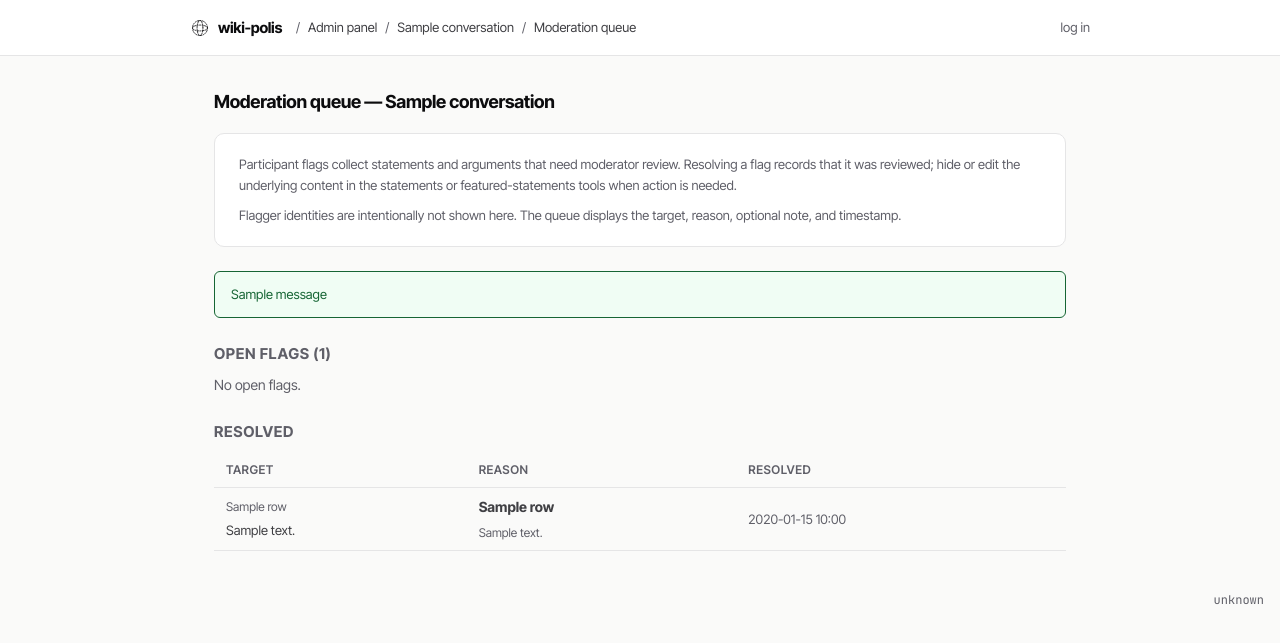
After one commit to lgelauff/wiki-polis, a Flask app: template v2/templates/admin_flags.html in a window 1280 px wide. The commit adds this page. Shown: the top 643 px of the page. Run offline with Flask 3, Linux system fonts and the light colour scheme; the template is opened without the code that fills it: most values are stand-ins (such as "Sample title", 1, 10 or a date in 2020); one stand-in notice (Sample message) is shown; parts of the project's set-up code (start-up, migrations or seed data) failed here and were passed over; some libraries are stand-ins or nearby versions.

Commit message:
feat: add community flag review queue (#138)

```diff
--- a/v2/app.py
+++ b/v2/app.py
@@ -34,10 +34,10 @@ from sqlalchemy.exc import IntegrityError, SQLAlchemyError
 from sqlalchemy.orm import joinedload
 from wtforms.validators import ValidationError
 
-from db import (ACCESS_POLICIES, ADMIN_ROLES, AdminRole, Argument, ArgumentSideState,
-                ArgumentVote, AuditEvent, Conversation, ConversationBan, ConversationInvite,
-                FeaturedStatement, Participant, Participation, StatementProvenance,
-                StatementSimilarityScore, db)
+from db import (ACCESS_POLICIES, ADMIN_ROLES, FLAG_CATEGORIES, AdminRole, Argument,
+                ArgumentSideState, ArgumentVote, AuditEvent, ContentFlag, Conversation,
+                ConversationBan, ConversationInvite, FeaturedStatement, Participant,
+                Participation, StatementProvenance, StatementSimilarityScore, db)
 from polis_admin import (PolisParticipantClient, PolisParticipantError,
                          PolisServerClient, PolisServerError)
 from seed_csv import (MAX_FILE_BYTES, MAX_ROWS, MAX_TEXT_CHARS, ParseResult,
@@ -1377,6 +1377,12 @@ admin_bp = Blueprint('admin', __name__)
 
 # nh3 tag allowlist for CSV import sanitisation — no HTML tags permitted.
 _NH3_NO_TAGS: frozenset[str] = frozenset()
+_FLAG_CATEGORY_LABELS = {
+    'personal_attack': 'Personal attack',
+    'privacy': 'Privacy violation',
+    'off_topic': 'Off-topic',
+    'other': 'Other',
+}
 participant_bp = Blueprint('participant', __name__)
 
 
@@ -1534,6 +1540,7 @@ def _seed_statement_lock_reason(conv: Conversation) -> str | None:
 def _delete_local_conversation(conv: Conversation) -> None:
     """Delete local rows owned by a conversation after external deletion guards pass."""
     conv_id = conv.id
+    ContentFlag.query.filter_by(conversation_id=conv_id).delete(synchronize_session=False)
     featured_ids = [
         row[0] for row in db.session.query(FeaturedStatement.id)
         .filter_by(conversation_id=conv_id)
@@ -1582,6 +1589,68 @@ def _delete_local_conversation(conv: Conversation) -> None:
     )
     db.session.delete(conv)
 
+
+def _parse_content_flag_form() -> tuple[str, str | None]:
+    category = (request.form.get('category') or '').strip()
+    if category not in FLAG_CATEGORIES:
+        abort(400)
+    detail = nh3.clean((request.form.get('detail') or '').strip(),
+                       tags=_NH3_NO_TAGS)[:1000]
+    return category, detail or None
+
+
+def _existing_open_flag(
+    conv_id: int,
+    participant_id: int,
+    content_type: str,
+    category: str,
+    *,
+    statement_tid: int | None = None,
+    argument_id: int | None = None,
+) -> ContentFlag | None:
+    query = ContentFlag.query.filter_by(
+        conversation_id=conv_id,
+        participant_id=participant_id,
+        content_type=content_type,
+        category=category,
+        status='open',
+    )
+    if content_type == 'statement':
+        query = query.filter_by(statement_tid=statement_tid)
+    else:
+        query = query.filter_by(argument_id=argument_id)
+    return query.first()
+
+
+def _flag_rows_for_admin(conv: Conversation) -> list[dict]:
+    flags = (ContentFlag.query
+             .filter_by(conversation_id=conv.id)
+             .options(joinedload(ContentFlag.argument))
+             .order_by(ContentFlag.status, ContentFlag.created_at.desc())
+             .all())
+    statement_tids = [f.statement_tid for f in flags if f.content_type == 'statement']
+    statement_texts = {}
+    if statement_tids:
+        try:
+            statement_texts = _statement_text_map(conv.polis_id)
+        except PolisParticipantError:
+            statement_texts = {}
+    rows = []
+    for flag in flags:
+        if flag.content_type == 'argument':
+            target_text = flag.argument.body if flag.argument else 'Argument removed'
+            target_label = f'Argument #{flag.argument_id}'
+        else:
+            target_text = statement_texts.get(flag.statement_tid, 'Statement text unavailable')
+            target_label = f'Statement #{flag.statement_tid}'
+        rows.append({
+            'flag': flag,
+            'category_label': _FLAG_CATEGORY_LABELS.get(flag.category, flag.category),
+            'target_label': target_label,
+            'target_text': target_text,
+        })
+    return rows
+
 # ── Admin ─────────────────────────────────────────────────────────────────
 
 @admin_bp.get('/admin')
@@ -1615,6 +1684,10 @@ def admin_conversation_detail(conv_id):
     )
     invite_count      = ConversationInvite.query.filter_by(conversation_id=conv_id).count()
     participant_count = Participation.query.filter_by(conversation_id=conv_id).count()
+    open_flag_count   = ContentFlag.query.filter_by(
+        conversation_id=conv_id,
+        status='open',
+    ).count()
     can_organize      = _can_organize(conv)
     client            = _polis_server_client()
     polis_stats       = client.get_polis_stats(conv.polis_id)
@@ -1644,6 +1717,7 @@ def admin_conversation_detail(conv_id):
                            participants=participants,
                            invite_count=invite_count,
                            participant_count=participant_count,
+                           open_flag_count=open_flag_count,
                            polis_stats=polis_stats,
                            phase_stat_groups=_phase_stat_groups(conv, polis_stats, phase6_stats),
                            polis_stats_unavailable=polis_stats_unavailable,
@@ -1723,6 +1797,42 @@ def admin_conversation_participants(conv_id):
         rows=rows,
         statement_progress_unavailable=statement_progress_unavailable,
     )
+
+
+@admin_bp.get('/admin/conversations/<int:conv_id>/flags')
+@login_required
+def admin_conversation_flags(conv_id):
+    conv = _require_mod_for_conv(conv_id)
+    rows = _flag_rows_for_admin(conv)
+    open_count = sum(1 for row in rows if row['flag'].status == 'open')
+    return render_template(
+        'admin_flags.html',
+        conversation=conv,
+        rows=rows,
+        open_count=open_count,
+    )
+
+
+@admin_bp.post('/admin/conversations/<int:conv_id>/flags/<int:flag_id>/resolve')
+@login_required
+def admin_flag_resolve(conv_id, flag_id):
+    conv = _require_mod_for_conv(conv_id)
+    flag = ContentFlag.query.filter_by(
+        id=flag_id,
+        conversation_id=conv.id,
+    ).first_or_404()
+    note = nh3.clean((request.form.get('resolution_note') or '').strip(),
+                     tags=_NH3_NO_TAGS)[:1000]
+    actor = _current_participant()
+    flag.status = 'resolved'
+    flag.resolved_at = datetime.now(timezone.utc)
+    flag.resolved_by_id = actor.id if actor else None
+    flag.resolution_note = note or None
+    db.session.commit()
+    record_audit('content_flag.resolve', conv_id=conv.id, target_type='content_flag',
+                 target_id=flag.id, content_type=flag.content_type)
+    flash('Flag marked resolved.', 'success')
+    return redirect(url_for('admin.admin_conversation_flags', conv_id=conv.id))
 
 
 @admin_bp.post('/admin/conversations/<int:conv_id>/participants/<int:participant_id>/ban')
@@ -3065,6 +3175,90 @@ def argument_unhide(slug, arg_id):
     db.session.commit()
     return redirect(url_for('participant.conversation', slug=slug) + '#tab-arguments')
 
+
+@participant_bp.post('/c/<slug>/arguments/<int:arg_id>/flag')
+@login_required
+@limiter.limit('10 per minute')
+def argument_flag(slug, arg_id):
+    conv, part = _require_arg_participation(slug)
+    arg = Argument.query.filter_by(id=arg_id).first_or_404()
+    FeaturedStatement.query.filter_by(
+        id=arg.featured_statement_id, conversation_id=conv.id).first_or_404()
+    if arg.hidden:
+        flash('This argument is already under moderator review.', 'info')
+        return redirect(url_for('participant.conversation', slug=slug) + '#tab-arguments')
+    category, detail = _parse_content_flag_form()
+    if not _existing_open_flag(
+        conv.id,
+        part.participant_id,
+        'argument',
+        category,
+        argument_id=arg.id,
+    ):
+        db.session.add(ContentFlag(
+            conversation_id=conv.id,
+            participant_id=part.participant_id,
+            content_type='argument',
+            argument_id=arg.id,
+            category=category,
+            detail=detail,
+            status='open',
+        ))
+        db.session.commit()
+        record_audit('content_flag.create', conv_id=conv.id, target_type='argument',
+                     target_id=arg.id, category=category)
+    flash('Thanks - this has been sent to the moderator for review.', 'success')
+    return redirect(url_for('participant.conversation', slug=slug) + '#tab-arguments')
+
+
+@participant_bp.post('/c/<slug>/statements/<int:tid>/flag')
+@login_required
+@limiter.limit('10 per minute')
+def statement_flag(slug, tid):
+    conv = Conversation.query.filter_by(slug=slug).first_or_404()
+    if not conv.active or conv.paused:
+        abort(403)
+    participant = _current_participant()
+    if participant is None:
+        abort(403)
+    part = Participation.query.filter_by(
+        participant_id=participant.id,
+        conversation_id=conv.id,
+    ).first_or_404()
+    _abort_if_banned(conv, participant)
+
+    statements = _polis_server_client().get_statements(conv.polis_id)
+    if statements is not None:
+        all_statements = [s for group in statements for s in group]
+        matching = [s for s in all_statements if s.get('tid') == tid]
+        if not matching:
+            abort(404)
+        if matching[0].get('is_seed'):
+            abort(400)
+
+    category, detail = _parse_content_flag_form()
+    if not _existing_open_flag(
+        conv.id,
+        part.participant_id,
+        'statement',
+        category,
+        statement_tid=tid,
+    ):
+        db.session.add(ContentFlag(
+            conversation_id=conv.id,
+            participant_id=part.participant_id,
+            content_type='statement',
+            statement_tid=tid,
+            category=category,
+            detail=detail,
+            status='open',
+        ))
+        db.session.commit()
+        record_audit('content_flag.create', conv_id=conv.id, target_type='statement',
+                     target_id=tid, category=category)
+    flash('Thanks - this has been sent to the moderator for review.', 'success')
+    return redirect(url_for('participant.conversation', slug=slug) + '#tab-vote')
+
 # ── Identity reveal ───────────────────────────────────────────────────────
 
 @participant_bp.get('/c/<slug>/reveal')
--- a/v2/templates/admin_conversation.html
+++ b/v2/templates/admin_conversation.html
@@ -409,6 +409,11 @@
         <div class="manage-card-title">Participants</div>
         <div class="manage-card-desc">Review per-participant engagement and drop-off signals</div>
       </a>
+      <a class="manage-card" href="{{ url_for('admin.admin_conversation_flags', conv_id=conversation.id) }}">
+        <div class="manage-card-top"><span class="manage-card-count">{{ open_flag_count }} open</span></div>
+        <div class="manage-card-title">Moderation queue</div>
+        <div class="manage-card-desc">Review participant flags for statements and arguments</div>
+      </a>
     </div>
   </div>
 
--- /dev/null
+++ b/v2/templates/admin_flags.html
@@ -0,0 +1,132 @@
+{% extends "base.html" %}
+{% block title %}Moderation queue — {{ conversation.title }} — wiki-polis{% endblock %}
+{% block header_crumb %}
+<nav class="header-crumb" aria-label="Admin breadcrumb">
+  <span class="header-crumb-sep">/</span>
+  <a href="{{ url_for('admin.admin') }}">Admin panel</a>
+  <span class="header-crumb-sep">/</span>
+  <a href="{{ url_for('admin.admin_conversation_detail', conv_id=conversation.id) }}">{{ conversation.title | truncate(28, True, '…') }}</a>
+  <span class="header-crumb-sep">/</span>
+  <span>Moderation queue</span>
+</nav>
+{% endblock %}
+{% block content %}
+
+<div class="container">
+
+  <h2>Moderation queue — {{ conversation.title }}</h2>
+
+  <div class="landing-section" style="margin-bottom:1.5rem">
+    <p class="muted" style="font-size:13px;margin-bottom:.6rem">
+      Participant flags collect statements and arguments that need moderator review.
+      Resolving a flag records that it was reviewed; hide or edit the underlying content
+      in the statements or featured-statements tools when action is needed.
+    </p>
+    <p class="muted" style="font-size:13px;margin-bottom:0">
+      Flagger identities are intentionally not shown here. The queue displays the target,
+      reason, optional note, and timestamp.
+    </p>
+  </div>
+
+  {% with messages = get_flashed_messages(with_categories=true) %}
+  {% for category, message in messages %}
+  <div style="background:{% if category == 'error' %}#fef2f2;border-color:#fca5a5;color:#991b1b{% else %}#f0fdf4;border-color:#86efac;color:#166534{% endif %};border:1px solid;padding:.75rem 1rem;border-radius:6px;font-size:13px;margin-bottom:1.5rem">
+    {{ message }}
+  </div>
+  {% endfor %}
+  {% endwith %}
+
+  <h3 class="section-heading">Open flags{% if open_count %} ({{ open_count }}){% endif %}</h3>
+
+  {% set open_rows = rows | selectattr('flag.status', 'equalto', 'open') | list %}
+  {% if open_rows %}
+  <table class="admin-table" style="margin-bottom:1.5rem">
+    <thead>
+      <tr>
+        <th>Target</th>
+        <th>Reason</th>
+        <th>Flagged</th>
+        <th></th>
+      </tr>
+    </thead>
+    <tbody>
+      {% for row in open_rows %}
+      {% set flag = row.flag %}
+      <tr>
+        <td style="vertical-align:top">
+          <div style="font-size:12px;color:var(--muted);margin-bottom:.25rem">{{ row.target_label }}</div>
+          <div style="font-size:13px">{{ row.target_text }}</div>
+          {% if flag.content_type == 'statement' %}
+          <div style="margin-top:.35rem;font-size:12px">
+            <a href="{{ url_for('admin.admin_conversation_statements', conv_id=conversation.id) }}">review statements</a>
+          </div>
+          {% elif flag.content_type == 'argument' %}
+          <div style="margin-top:.35rem;font-size:12px">
+            <a href="{{ url_for('admin.admin_conversation_featured', conv_id=conversation.id) }}">review arguments</a>
+          </div>
+          {% endif %}
+        </td>
+        <td style="vertical-align:top">
+          <strong>{{ row.category_label }}</strong>
+          {% if flag.detail %}
+          <div class="muted" style="font-size:12px;margin-top:.25rem">{{ flag.detail }}</div>
+          {% endif %}
+        </td>
+        <td class="muted" style="vertical-align:top;white-space:nowrap">
+          {{ flag.created_at.strftime('%Y-%m-%d %H:%M') if flag.created_at else '' }}
+        </td>
+        <td style="vertical-align:top">
+          <form method="post"
+                action="{{ url_for('admin.admin_flag_resolve', conv_id=conversation.id, flag_id=flag.id) }}">
+            <input type="hidden" name="csrf_token" value="{{ csrf_token() }}">
+            <input type="text" name="resolution_note" placeholder="Resolution note (optional)" style="width:210px;margin-bottom:.35rem">
+            <button type="submit" class="btn-small">resolve</button>
+          </form>
+        </td>
+      </tr>
+      {% endfor %}
+    </tbody>
+  </table>
+  {% else %}
+  <p class="muted" style="font-size:14px;margin-bottom:1.5rem">No open flags.</p>
+  {% endif %}
+
+  <h3 class="section-heading">Resolved</h3>
+  {% set resolved_rows = rows | selectattr('flag.status', 'equalto', 'resolved') | list %}
+  {% if resolved_rows %}
+  <table class="admin-table">
+    <thead>
+      <tr>
+        <th>Target</th>
+        <th>Reason</th>
+        <th>Resolved</th>
+      </tr>
+    </thead>
+    <tbody>
+      {% for row in resolved_rows %}
+      {% set flag = row.flag %}
+      <tr>
+        <td>
+          <div style="font-size:12px;color:var(--muted);margin-bottom:.25rem">{{ row.target_label }}</div>
+          <div style="font-size:13px">{{ row.target_text }}</div>
+        </td>
+        <td>
+          <strong>{{ row.category_label }}</strong>
+          {% if flag.detail %}
+          <div class="muted" style="font-size:12px;margin-top:.25rem">{{ flag.detail }}</div>
+          {% endif %}
+        </td>
+        <td class="muted" style="white-space:nowrap">
+          {{ flag.resolved_at.strftime('%Y-%m-%d %H:%M') if flag.resolved_at else '' }}
+        </td>
+      </tr>
+      {% endfor %}
+    </tbody>
+  </table>
+  {% else %}
+  <p class="muted" style="font-size:14px">No resolved flags yet.</p>
+  {% endif %}
+
+</div>
+
+{% endblock %}
```
Also changed, not shown: v2/db.py (+37 -0 lines), v2/docs/route_authorization_matrix.md (+6 -0 lines), v2/migrations/versions/d5e6f7a8b9c0_add_content_flags.py (added, +71 -0 lines), v2/ref_data-model.md (+12 -0 lines), v2/static/style.css (+41 -0 lines), v2/templates/conversation.html (+26 -0 lines), v2/tests/test_admin.py (+31 -1 lines), v2/tests/test_arguments.py (+54 -2 lines).
